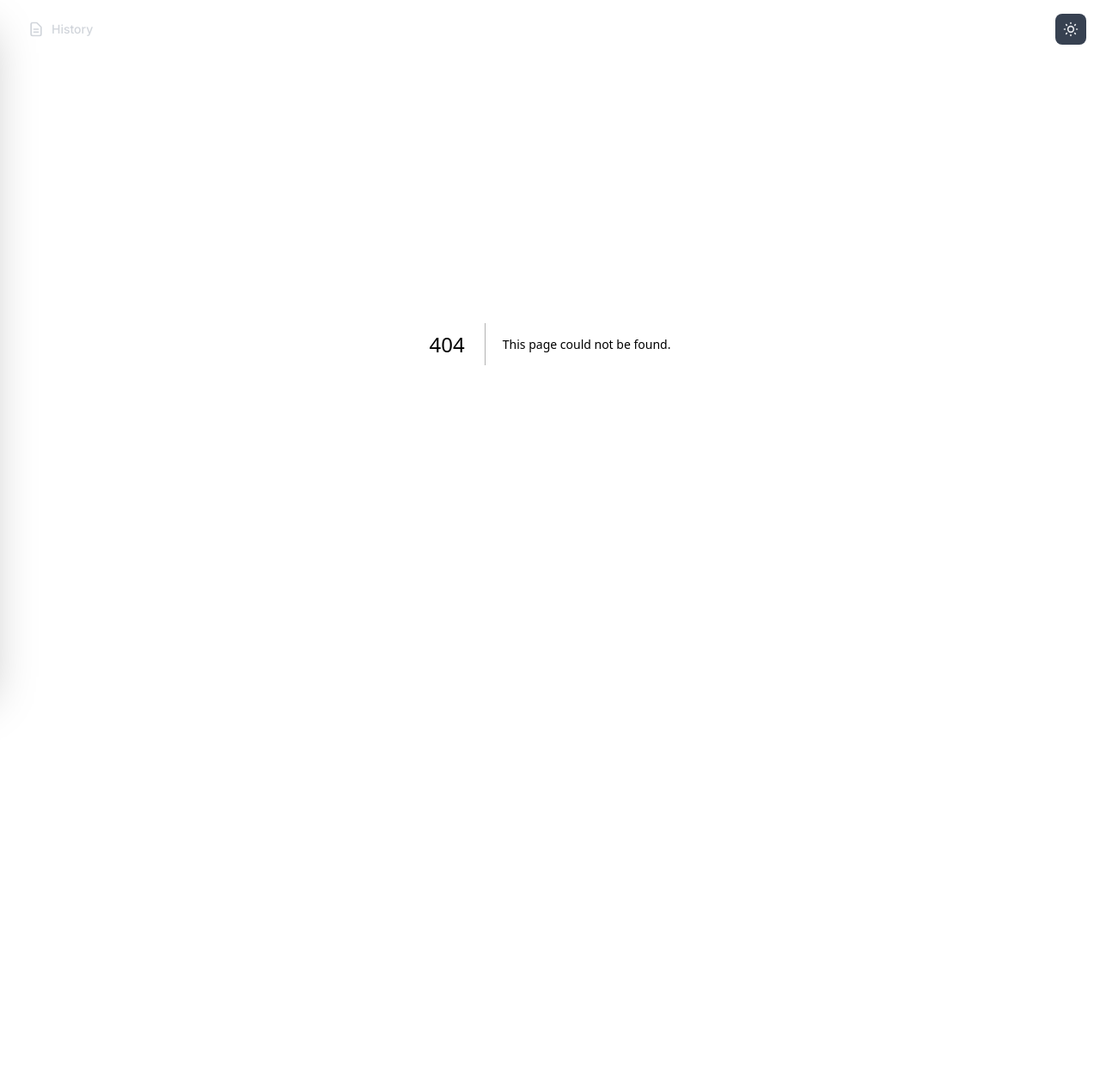
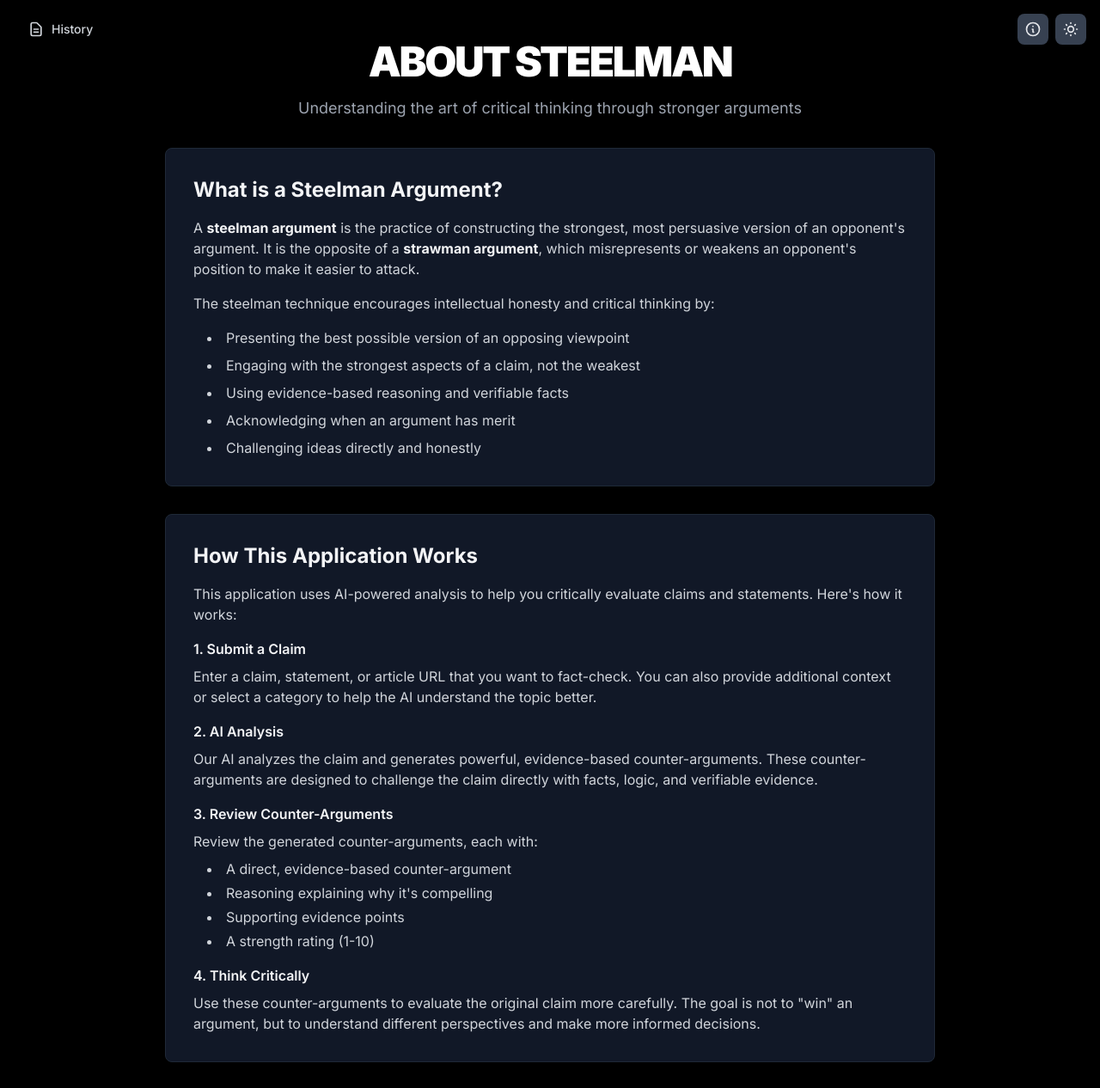
Before and after one commit to ahmedkulac/Steelman, a Next.js app in the folder frontend/: page /about in a window 1280 px wide. Before the commit this address had no page. Shown: the top 1266 px of the page at 86% size. Before the commit the page ends 800 px from the top, so only its background shows below. Built offline with nearby package versions, Linux system fonts and the light colour scheme.

Commit message:
About page added

```diff
--- /dev/null
+++ b/frontend/app/about/page.tsx
@@ -0,0 +1,153 @@
+/**
+ * About Page
+ *
+ * Provides information about Steelman, the technique, and how the application works.
+ */
+
+'use client';
+
+import Link from 'next/link';
+
+export default function AboutPage() {
+  return (
+    <main className="min-h-screen bg-white dark:bg-black py-12 px-4">
+      <div className="max-w-4xl mx-auto space-y-8">
+        {/* Header */}
+        <div className="text-center">
+          <h1 className="text-4xl md:text-5xl font-black text-black dark:text-white tracking-tighter uppercase mb-4">
+            About Steelman
+          </h1>
+          <p className="text-lg text-gray-600 dark:text-gray-400">
+            Understanding the art of critical thinking through stronger arguments
+          </p>
+        </div>
+
+        {/* What is Steelman */}
+        <section className="bg-gray-50 dark:bg-gray-900 rounded-lg p-6 md:p-8 border border-gray-200 dark:border-gray-800">
+          <h2 className="text-2xl font-bold text-gray-900 dark:text-gray-100 mb-4">
+            What is a Steelman Argument?
+          </h2>
+          <div className="space-y-4 text-gray-700 dark:text-gray-300">
+            <p>
+              A <strong className="text-gray-900 dark:text-gray-100">steelman argument</strong> is the practice of constructing the strongest, most persuasive version of an opponent's argument. It is the opposite of a <strong className="text-gray-900 dark:text-gray-100">strawman argument</strong>, which misrepresents or weakens an opponent's position to make it easier to attack.
+            </p>
+            <p>
+              The steelman technique encourages intellectual honesty and critical thinking by:
+            </p>
+            <ul className="list-disc list-inside space-y-2 ml-4">
+              <li>Presenting the best possible version of an opposing viewpoint</li>
+              <li>Engaging with the strongest aspects of a claim, not the weakest</li>
+              <li>Using evidence-based reasoning and verifiable facts</li>
+              <li>Acknowledging when an argument has merit</li>
+              <li>Challenging ideas directly and honestly</li>
+            </ul>
+          </div>
+        </section>
+
+        {/* How It Works */}
+        <section className="bg-gray-50 dark:bg-gray-900 rounded-lg p-6 md:p-8 border border-gray-200 dark:border-gray-800">
+          <h2 className="text-2xl font-bold text-gray-900 dark:text-gray-100 mb-4">
+            How This Application Works
+          </h2>
+          <div className="space-y-4 text-gray-700 dark:text-gray-300">
+            <p>
+              This application uses AI-powered analysis to help you critically evaluate claims and statements. Here's how it works:
+            </p>
+            <div className="space-y-4">
+              <div>
+                <h3 className="font-semibold text-gray-900 dark:text-gray-100 mb-2">1. Submit a Claim</h3>
+                <p>
+                  Enter a claim, statement, or article URL that you want to fact-check. You can also provide additional context or select a category to help the AI understand the topic better.
+                </p>
+              </div>
+              <div>
+                <h3 className="font-semibold text-gray-900 dark:text-gray-100 mb-2">2. AI Analysis</h3>
+                <p>
+                  Our AI analyzes the claim and generates powerful, evidence-based counter-arguments. These counter-arguments are designed to challenge the claim directly with facts, logic, and verifiable evidence.
+                </p>
+              </div>
+              <div>
+                <h3 className="font-semibold text-gray-900 dark:text-gray-100 mb-2">3. Review Counter-Arguments</h3>
+                <p>
+                  Review the generated counter-arguments, each with:
+                </p>
+                <ul className="list-disc list-inside space-y-1 ml-4 mt-2">
+                  <li>A direct, evidence-based counter-argument</li>
+                  <li>Reasoning explaining why it's compelling</li>
+                  <li>Supporting evidence points</li>
+                  <li>A strength rating (1-10)</li>
+                </ul>
+              </div>
+              <div>
+                <h3 className="font-semibold text-gray-900 dark:text-gray-100 mb-2">4. Think Critically</h3>
+                <p>
+                  Use these counter-arguments to evaluate the original claim more carefully. The goal is not to "win" an argument, but to understand different perspectives and make more informed decisions.
+                </p>
+              </div>
+            </div>
+          </div>
+        </section>
+
+        {/* Why It Matters */}
+        <section className="bg-gray-50 dark:bg-gray-900 rounded-lg p-6 md:p-8 border border-gray-200 dark:border-gray-800">
+          <h2 className="text-2xl font-bold text-gray-900 dark:text-gray-100 mb-4">
+            Why Steelman Arguments Matter
+          </h2>
+          <div className="space-y-4 text-gray-700 dark:text-gray-300">
+            <p>
+              In an age of information overload and polarized discourse, steelman arguments help us:
+            </p>
+            <ul className="list-disc list-inside space-y-2 ml-4">
+              <li><strong className="text-gray-900 dark:text-gray-100">Avoid echo chambers:</strong> Challenge our own beliefs by engaging with the strongest opposing views</li>
+              <li><strong className="text-gray-900 dark:text-gray-100">Make better decisions:</strong> Consider multiple perspectives before forming conclusions</li>
+              <li><strong className="text-gray-900 dark:text-gray-100">Improve critical thinking:</strong> Develop skills in evaluating evidence and reasoning</li>
+              <li><strong className="text-gray-900 dark:text-gray-100">Foster intellectual honesty:</strong> Acknowledge when arguments have merit, even if we disagree</li>
+              <li><strong className="text-gray-900 dark:text-gray-100">Engage constructively:</strong> Have more productive conversations by addressing the strongest points</li>
+            </ul>
+          </div>
+        </section>
+
+        {/* Important Note */}
+        <section className="bg-blue-50 dark:bg-blue-900/20 rounded-lg p-6 md:p-8 border border-blue-200 dark:border-blue-800">
+          <h2 className="text-2xl font-bold text-gray-900 dark:text-gray-100 mb-4">
+            Important Disclaimer
+          </h2>
+          <div className="space-y-4 text-gray-700 dark:text-gray-300">
+            <p>
+              <strong className="text-gray-900 dark:text-gray-100">This application is designed for critical thinking and educational purposes.</strong> The AI-generated counter-arguments are tools to help you evaluate claims, but they should not be considered definitive truth.
+            </p>
+            <p>
+              Always verify information independently, consult multiple sources, and use your own judgment. The goal is to think more critically, not to replace your own reasoning with AI-generated content.
+            </p>
+            <p className="text-sm italic">
+              Designed for critical thinking. Verify all information.
+            </p>
+          </div>
+        </section>
+
+        {/* Back to Home */}
+        <div className="text-center pt-8">
+          <Link
+            href="/"
+            className="group inline-flex items-center gap-2 px-6 py-3 bg-gray-900 dark:bg-gray-100 text-white dark:text-black font-semibold rounded-lg hover:bg-gray-800 dark:hover:bg-gray-200 active:scale-95 transition-all duration-200 shadow-md hover:shadow-lg min-h-[44px] touch-manipulation"
+          >
+            <svg
+              className="w-5 h-5 transition-transform duration-200 group-hover:-translate-x-1"
+              fill="none"
+              viewBox="0 0 24 24"
+              stroke="currentColor"
+            >
+              <path
+                strokeLinecap="round"
+                strokeLinejoin="round"
+                strokeWidth={2}
+                d="M10 19l-7-7m0 0l7-7m-7 7h18"
+              />
+            </svg>
+            <span>Back to Home</span>
+          </Link>
+        </div>
+      </div>
+    </main>
+  );
+}
--- a/frontend/app/layout.tsx
+++ b/frontend/app/layout.tsx
@@ -5,6 +5,7 @@ import "./globals.css";
 import { ThemeProvider } from "@/contexts/ThemeContext";
 import ThemeToggle from "@/components/ThemeToggle";
 import HistoryButton from "@/components/HistoryButton";
+import AboutButton from "@/components/AboutButton";
 import { themeScript } from "./theme-script";
 
 const inter = Inter({ subsets: ["latin"] });
@@ -40,7 +41,10 @@ export default function RootLayout({
         <ThemeProvider>
           <nav className="absolute top-4 left-4 right-4 z-50 flex items-center justify-between">
             <HistoryButton />
-            <ThemeToggle />
+            <div className="flex items-center gap-2">
+              <AboutButton />
+              <ThemeToggle />
+            </div>
           </nav>
           {children}
         </ThemeProvider>
--- /dev/null
+++ b/frontend/components/AboutButton.tsx
@@ -0,0 +1,36 @@
+/**
+ * AboutButton Component
+ *
+ * Button component that links to the About page.
+ * Displays an info icon and provides quick access to information about Steelman.
+ */
+
+'use client';
+
+import Link from 'next/link';
+
+export default function AboutButton() {
+  return (
+    <Link
+      href="/about"
+      className="p-2 rounded-lg bg-gray-200 dark:bg-gray-700 hover:bg-gray-300 dark:hover:bg-gray-600 text-gray-800 dark:text-gray-200 transition-colors duration-200 focus:outline-none focus:ring-2 focus:ring-blue-500 focus:ring-offset-2 dark:focus:ring-offset-gray-800"
+      aria-label="About Steelman"
+      title="About Steelman"
+    >
+      <svg
+        className="w-5 h-5"
+        fill="none"
+        stroke="currentColor"
+        viewBox="0 0 24 24"
+        xmlns="http://www.w3.org/2000/svg"
+      >
+        <path
+          strokeLinecap="round"
+          strokeLinejoin="round"
+          strokeWidth={2}
+          d="M13 16h-1v-4h-1m1-4h.01M21 12a9 9 0 11-18 0 9 9 0 0118 0z"
+        />
+      </svg>
+    </Link>
+  );
+}
```
